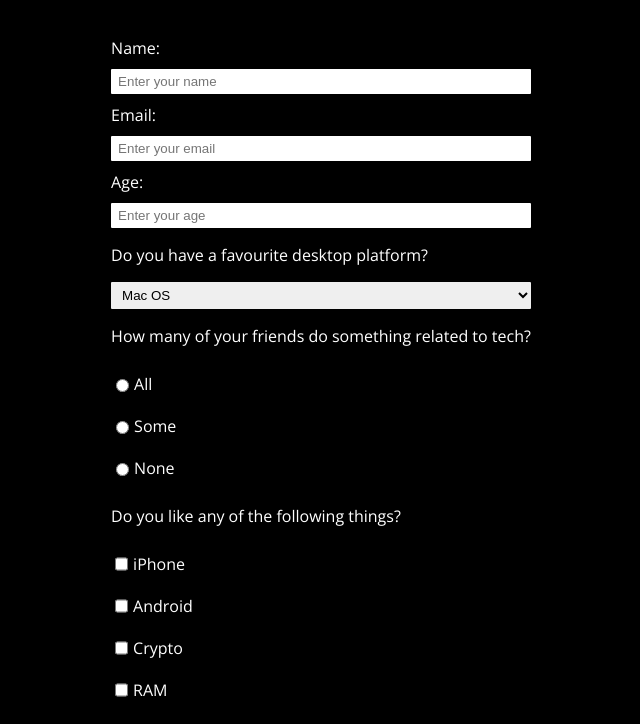
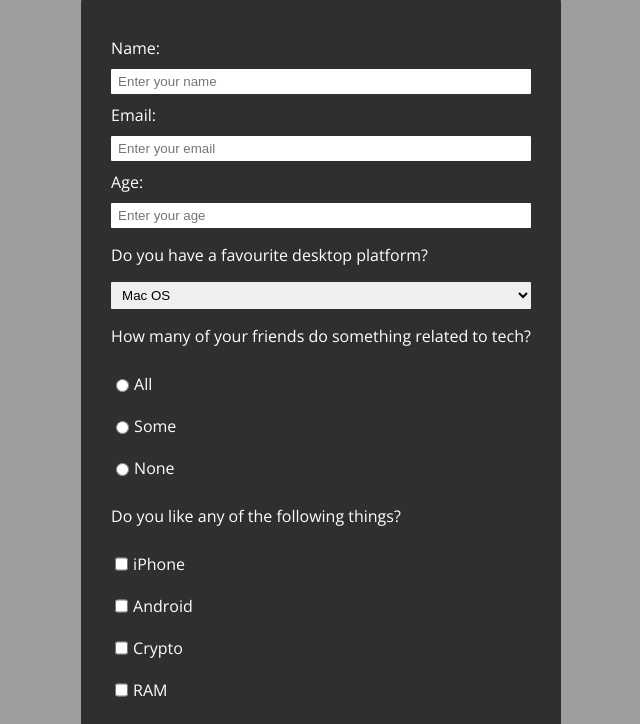
Before and after one commit to msfonrouge/fcc-survey-form, a plain HTML site: page index.html in a window 1280 px wide. Shown: the part 169-893 px from the top of the page, without its empty margins (319-959 px from the left). Drawn offline with nearby package versions, Linux system fonts and the light colour scheme; the site is published under a folder, as on GitHub Pages, so addresses that start at the root find nothing.

Commit message:
Correct image not displaying

```diff
--- a/style.css
+++ b/style.css
@@ -2,7 +2,7 @@ body {
     display: flex;
     align-items: center;
     flex-direction: column;
-    background-image: url(/images/background.jpg);
+    background-image: url(images/background.jpg);
     background-position: center;
     background-size: cover;
     background-color: #000;
```
